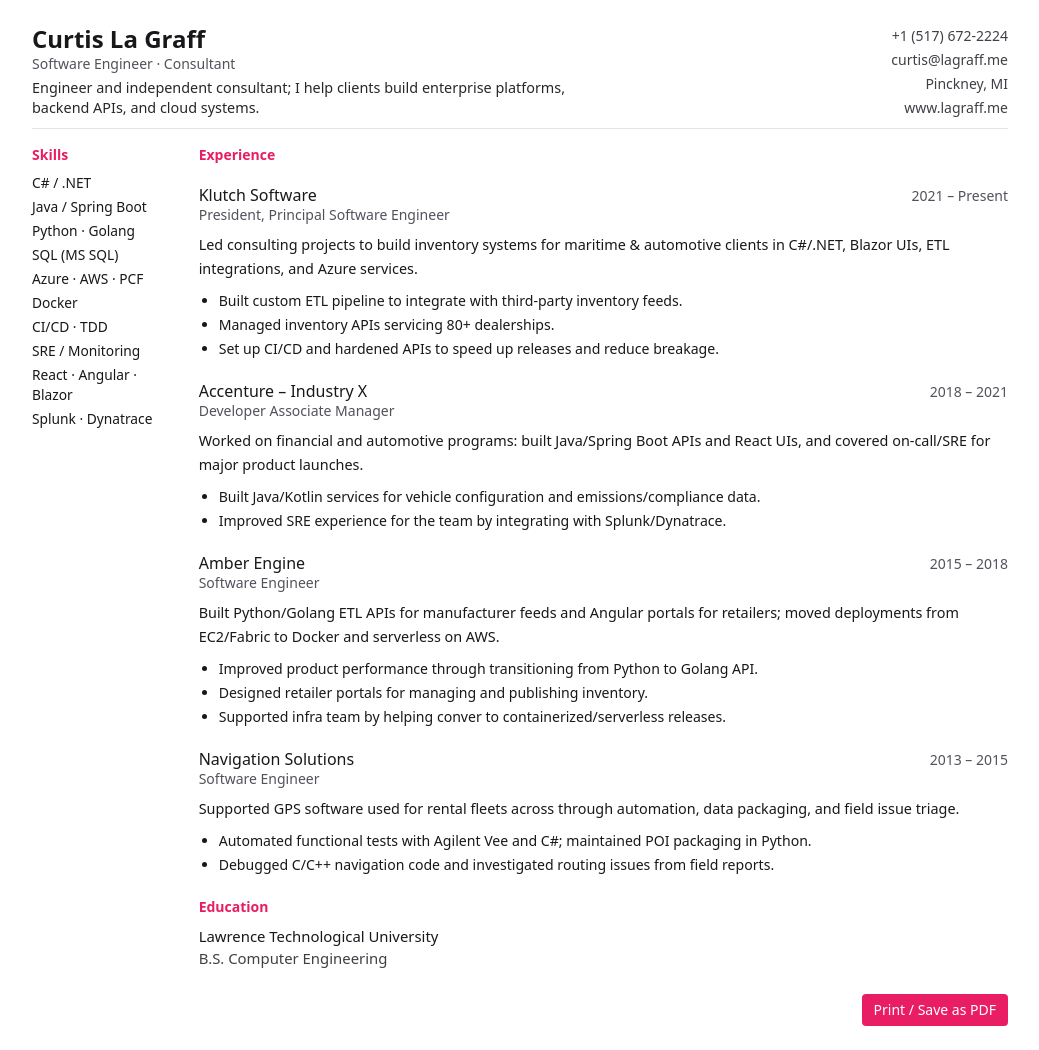
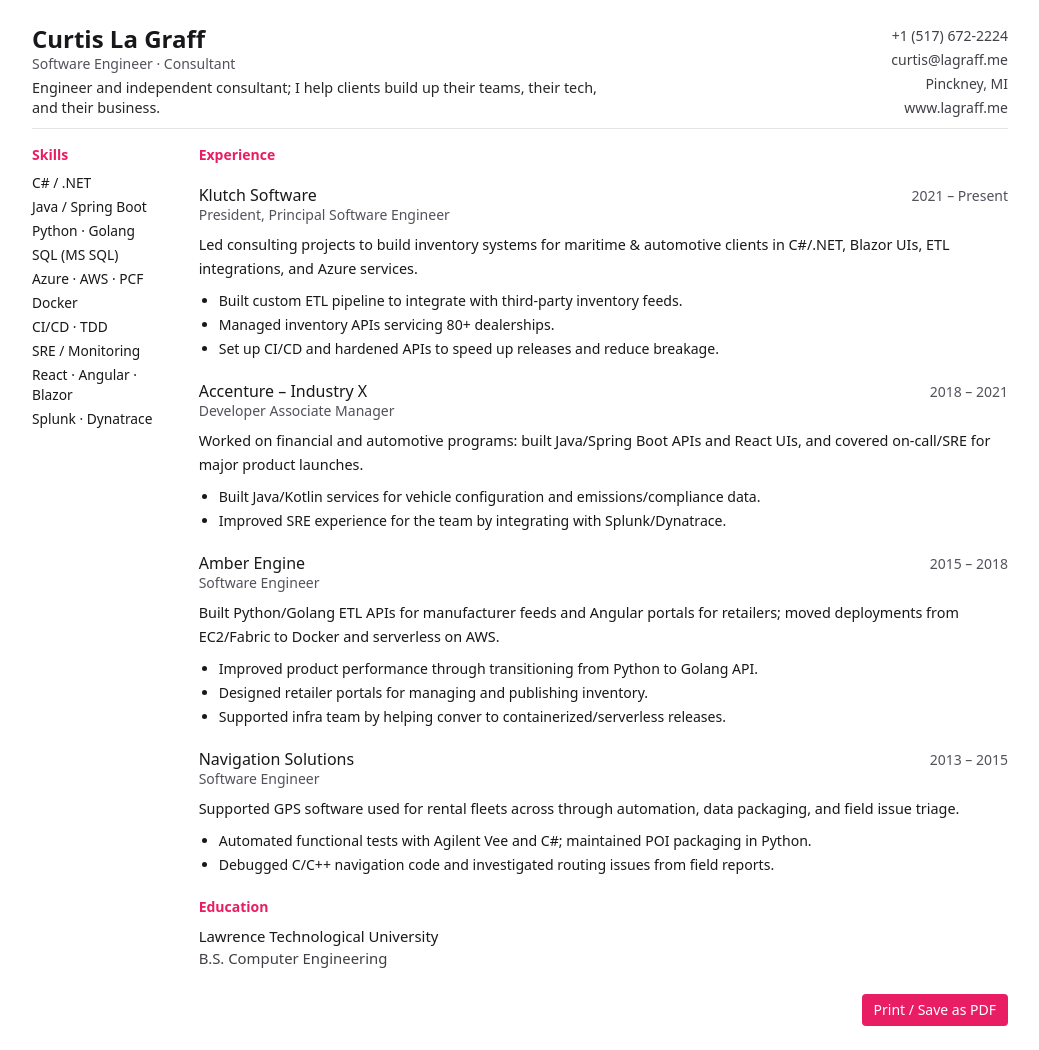
Before and after one commit to clagraff/clagraff.github.io, a Jekyll site: the page index.html, which Jekyll copies as it is, in a window 1280 px wide. Shown: the whole page, without its empty margins (120-1159 px from the left). Built offline with Jekyll 4.4.1, drawn with Linux system fonts in a browser that asks for light colours; nearby versions of some CDN libraries.

Commit message:
Update index.html

```diff
--- a/index.html
+++ b/index.html
@@ -27,7 +27,7 @@
         <h1 class="text-2xl font-semibold leading-tight">Curtis La Graff</h1>
         <p class="text-sm text-zinc-600">Software Engineer · Consultant</p>
         <p class="mt-1 text-[0.9rem] leading-5 text-zinc-800">
-          Engineer and independent consultant; I help clients build enterprise platforms, backend APIs, and cloud systems.
+          Engineer and independent consultant; I help clients build up their teams, their tech, and their business.
         </p>
       </div>
       <ul class="text-sm text-zinc-700 text-right leading-6">
```
